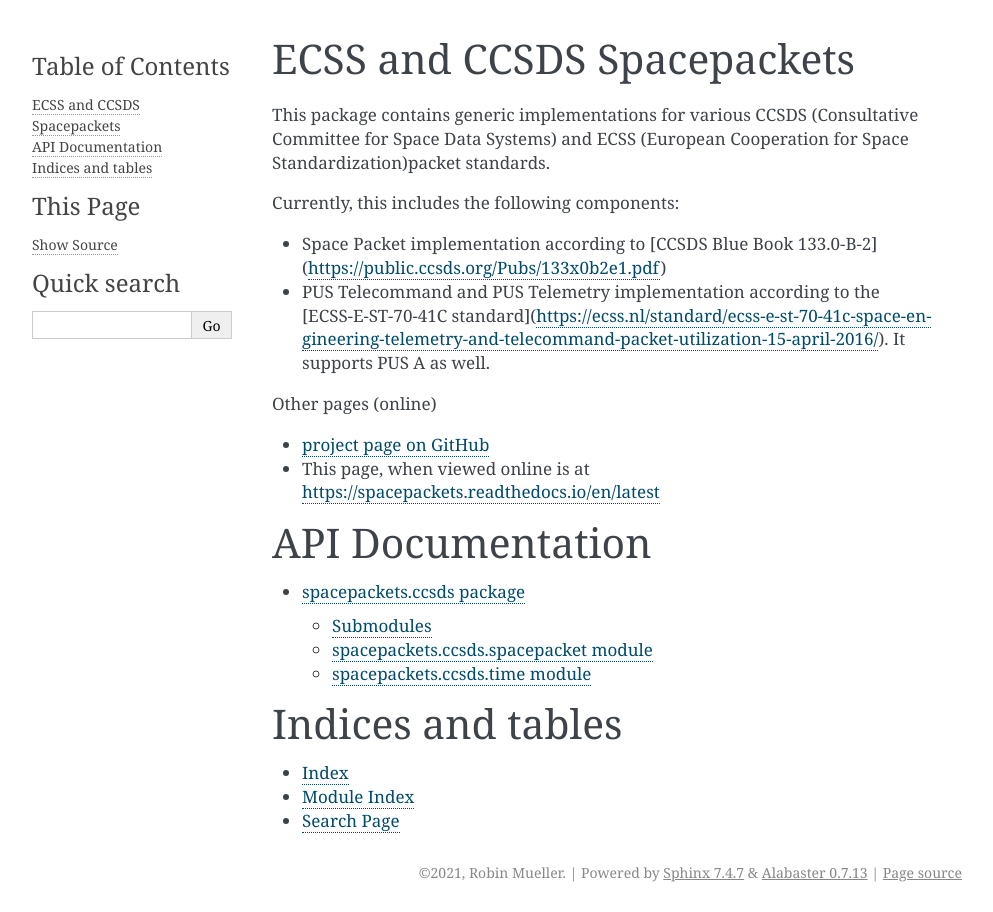
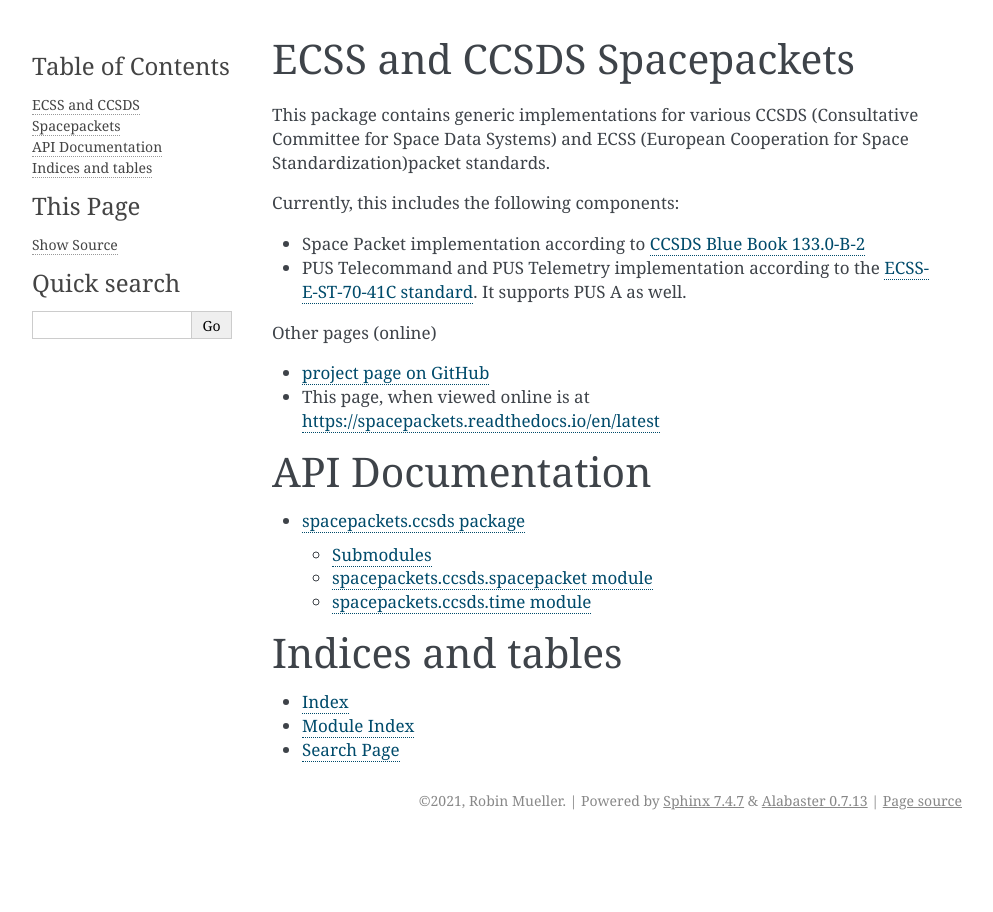
Before and after one commit to us-irs/spacepackets-py, a Sphinx documentation site: the page built from docs/index.rst, in a window 1280 px wide. Shown: the whole page, without its empty margins (148-1141 px from the left). Built offline with Sphinx 7.4.7, drawn with Linux system fonts in a browser that asks for light colours; some of the changed lines change nothing that is shown.

Commit message:
repaired links

```diff
--- a/docs/index.rst
+++ b/docs/index.rst
@@ -12,11 +12,9 @@ This package contains generic implementations for various CCSDS
 
 Currently, this includes the following components:
 
-- Space Packet implementation according to
-  [CCSDS Blue Book 133.0-B-2](https://public.ccsds.org/Pubs/133x0b2e1.pdf)
+- Space Packet implementation according to `CCSDS Blue Book 133.0-B-2`_
 - PUS Telecommand and PUS Telemetry implementation according to the
-  [ECSS-E-ST-70-41C standard](https://ecss.nl/standard/ecss-e-st-70-41c-space-engineering-telemetry-and-telecommand-packet-utilization-15-april-2016/).
-  It supports PUS A as well.
+  `ECSS-E-ST-70-41C standard`_. It supports PUS A as well.
 
 Other pages (online)
 
@@ -28,6 +26,8 @@ Other pages (online)
    :caption: Contents:
 
 .. _`project page on GitHub`: https://github.com/robamu-org/py-spacepackets
+.. _`CCSDS Blue Book 133.0-B-2`: https://public.ccsds.org/Pubs/133x0b2e1.pdf
+.. _`ECSS-E-ST-70-41C standard`: https://ecss.nl/standard/ecss-e-st-70-41c-space-engineering-telemetry-and-telecommand-packet-utilization-15-april-2016/
 
 API Documentation
 ===================
```
